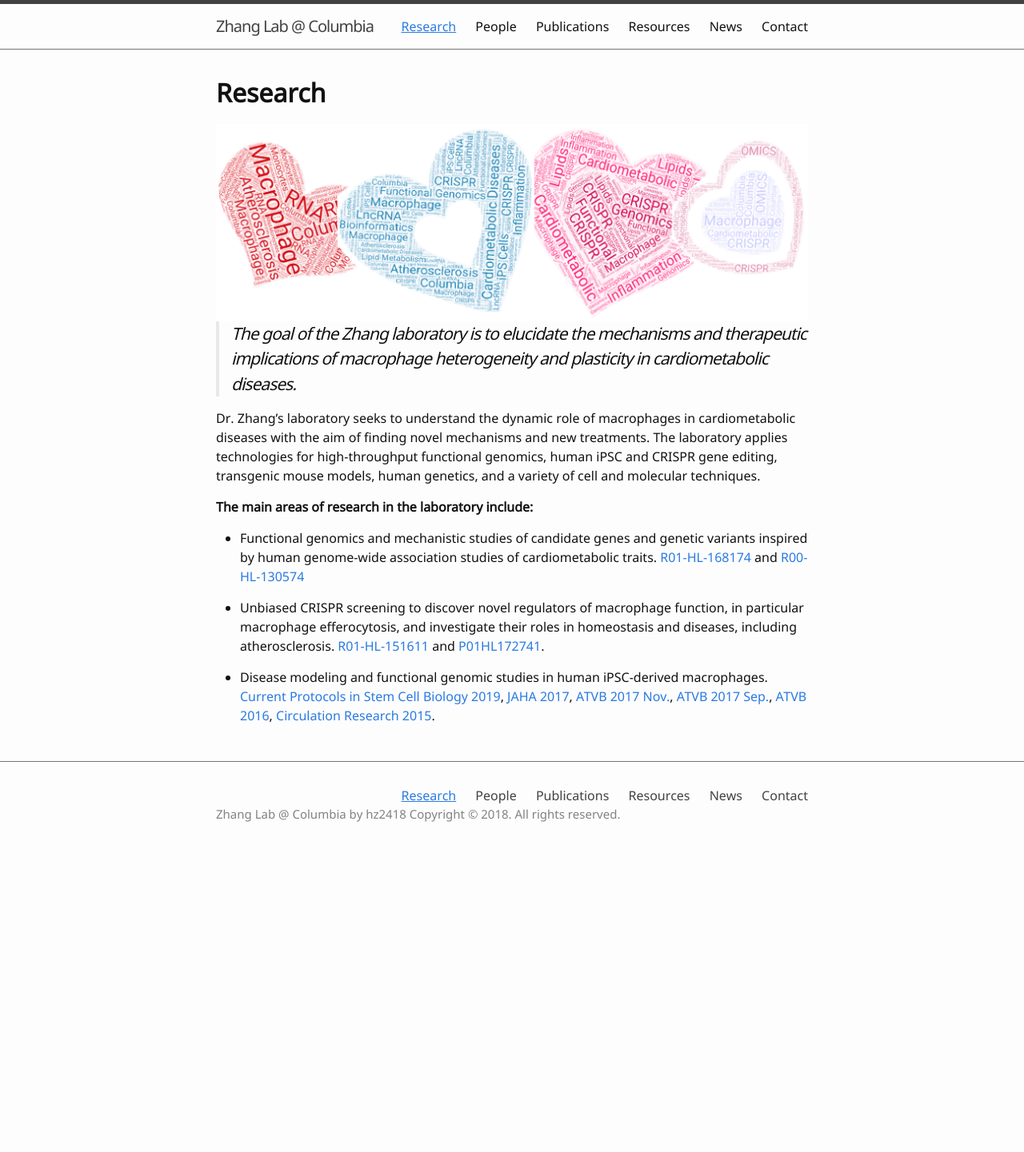
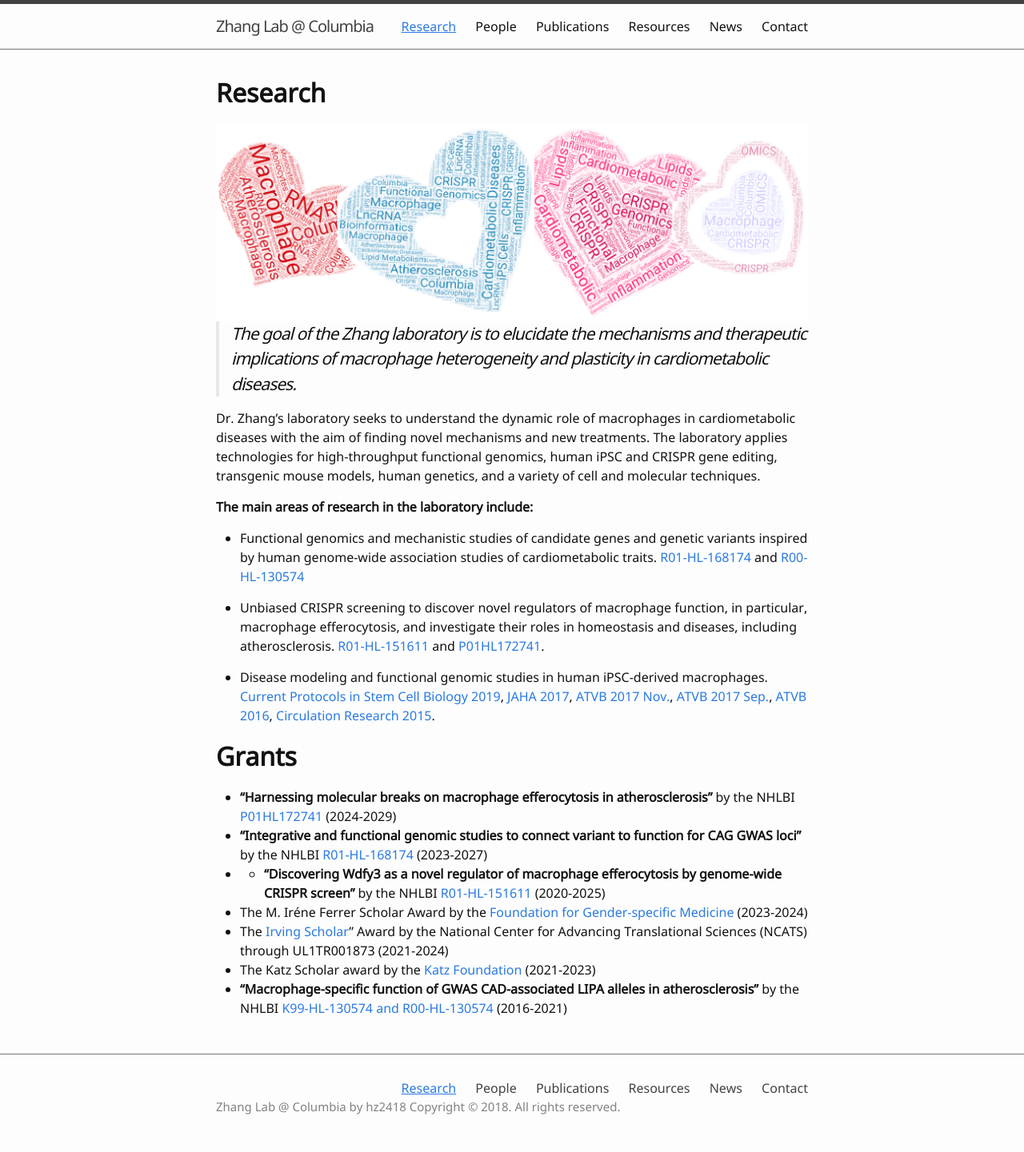
Before and after one commit to hanruizhang/zhanglab, a Jekyll site: the page built from 1_Research.md, in a window 1280 px wide. Shown: the whole page at 80% size. Built offline with Jekyll 4.4.1, drawn with Linux system fonts in a browser that asks for light colours; comment, search, counter and statistics services are not loaded; before the commit the page ends 1075 px from its top, so only the background shows below that.

Commit message:
Update 1_Research.md

```diff
--- a/1_Research.md
+++ b/1_Research.md
@@ -16,7 +16,16 @@ Dr. Zhang's laboratory seeks to understand the dynamic role of macrophages in ca
 
 * Functional genomics and mechanistic studies of candidate genes and genetic variants inspired by human genome-wide association studies of cardiometabolic traits. [R01-HL-168174](https://reporter.nih.gov/search/zQE0vAern0yY4dtpLdbNag/project-details/10639274){:target="_blank"} and [R00-HL-130574](https://projectreporter.nih.gov/project_info_description.cfm?aid=9765372&icde=49755340&ddparam=&ddvalue=&ddsub=&cr=1&csb=default&cs=ASC&pball=){:target="_blank"}
 
-* Unbiased CRISPR screening to discover novel regulators of macrophage function, in particular macrophage efferocytosis, and investigate their roles in homeostasis and diseases, including atherosclerosis. [R01-HL-151611](https://projectreporter.nih.gov/project_info_description.cfm?aid=9945435&icde=49996451&ddparam=&ddvalue=&ddsub=&cr=2&csb=default&cs=ASC&pball=){:target="_blank"} and [P01HL172741](https://reporter.nih.gov/search/K2fNMZHVak-41arV2rBvdA/project-details/10849324){:target="_blank"}.
+* Unbiased CRISPR screening to discover novel regulators of macrophage function, in particular, macrophage efferocytosis, and investigate their roles in homeostasis and diseases, including atherosclerosis. [R01-HL-151611](https://projectreporter.nih.gov/project_info_description.cfm?aid=9945435&icde=49996451&ddparam=&ddvalue=&ddsub=&cr=2&csb=default&cs=ASC&pball=){:target="_blank"} and [P01HL172741](https://reporter.nih.gov/search/K2fNMZHVak-41arV2rBvdA/project-details/10849324){:target="_blank"}.
 
 * Disease modeling and functional genomic studies in human iPSC-derived macrophages.
 [Current Protocols in Stem Cell Biology 2019](https://currentprotocols.onlinelibrary.wiley.com/doi/full/10.1002/cpsc.74), [JAHA 2017](https://www.ahajournals.org/doi/full/10.1161/JAHA.117.007431?url_ver=Z39.88-2003&rfr_id=ori:rid:crossref.org&rfr_dat=cr_pub%3dpubmed), [ATVB 2017 Nov.](https://www.ncbi.nlm.nih.gov/pmc/articles/PMC5687272/), [ATVB 2017 Sep.](https://www.ncbi.nlm.nih.gov/pmc/articles/PMC5659288/), [ATVB 2016](https://www.ncbi.nlm.nih.gov/pmc/articles/PMC4919157/), [Circulation Research 2015](https://www.ncbi.nlm.nih.gov/pmc/articles/PMC4565503/).
+
+# **Grants**
+* **"Harnessing molecular breaks on macrophage efferocytosis in atherosclerosis"** by the NHLBI [P01HL172741](https://reporter.nih.gov/search/K2fNMZHVak-41arV2rBvdA/project-details/10849324){:target="_blank"} (2024-2029)
+* **"Integrative and functional genomic studies to connect variant to function for CAG GWAS loci"** by the NHLBI [R01-HL-168174](https://reporter.nih.gov/search/zQE0vAern0yY4dtpLdbNag/project-details/10639274){:target="_blank"} (2023-2027)
+* * **"Discovering Wdfy3 as a novel regulator of macrophage efferocytosis by genome-wide CRISPR screen"** by the NHLBI [R01-HL-151611](https://projectreporter.nih.gov/project_info_description.cfm?aid=9945435&icde=49996451&ddparam=&ddvalue=&ddsub=&cr=2&csb=default&cs=ASC&pball=){:target="_blank"} (2020-2025)
+* The M. Iréne Ferrer Scholar Award by the [Foundation for Gender-specific Medicine](http://gendermed.org/hanrui-zhang-phd/){:target="_blank"} (2023-2024)
+* The [Irving Scholar](https://www.irvinginstitute.columbia.edu/news/announcing-2021-2024-irving-scholars){:target="_blank"}" Award by the National Center for Advancing Translational Sciences (NCATS) through UL1TR001873 (2021-2024)
+* The Katz Scholar award by the [Katz Foundation](https://www.rdkf.org/) (2021-2023)
+* **"Macrophage-specific function of GWAS CAD-associated LIPA alleles in atherosclerosis"** by the NHLBI [K99-HL-130574 and R00-HL-130574](https://projectreporter.nih.gov/project_info_description.cfm?aid=9765372&icde=49755340&ddparam=&ddvalue=&ddsub=&cr=1&csb=default&cs=ASC&pball=){:target="_blank"} (2016-2021)
```
